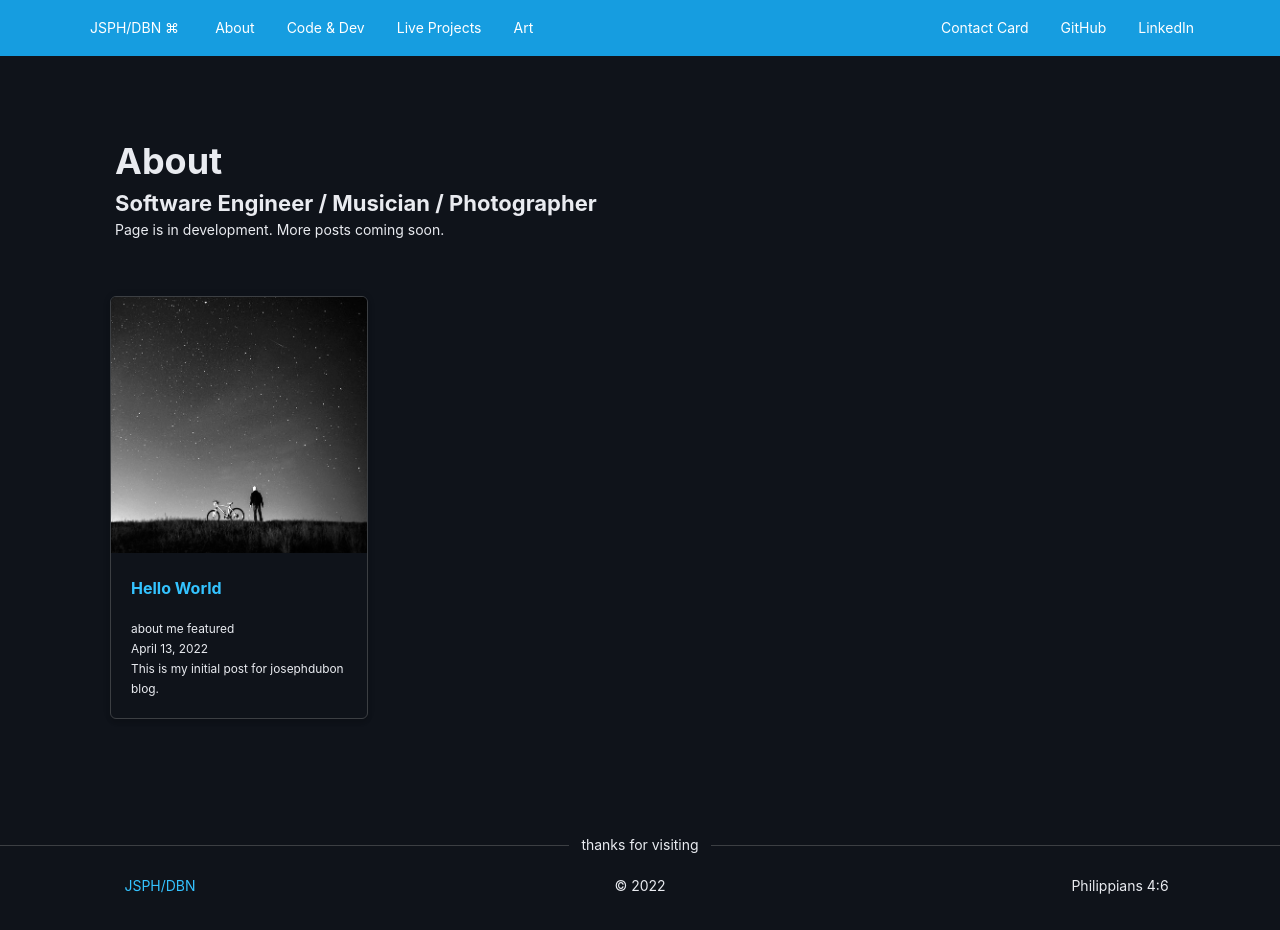
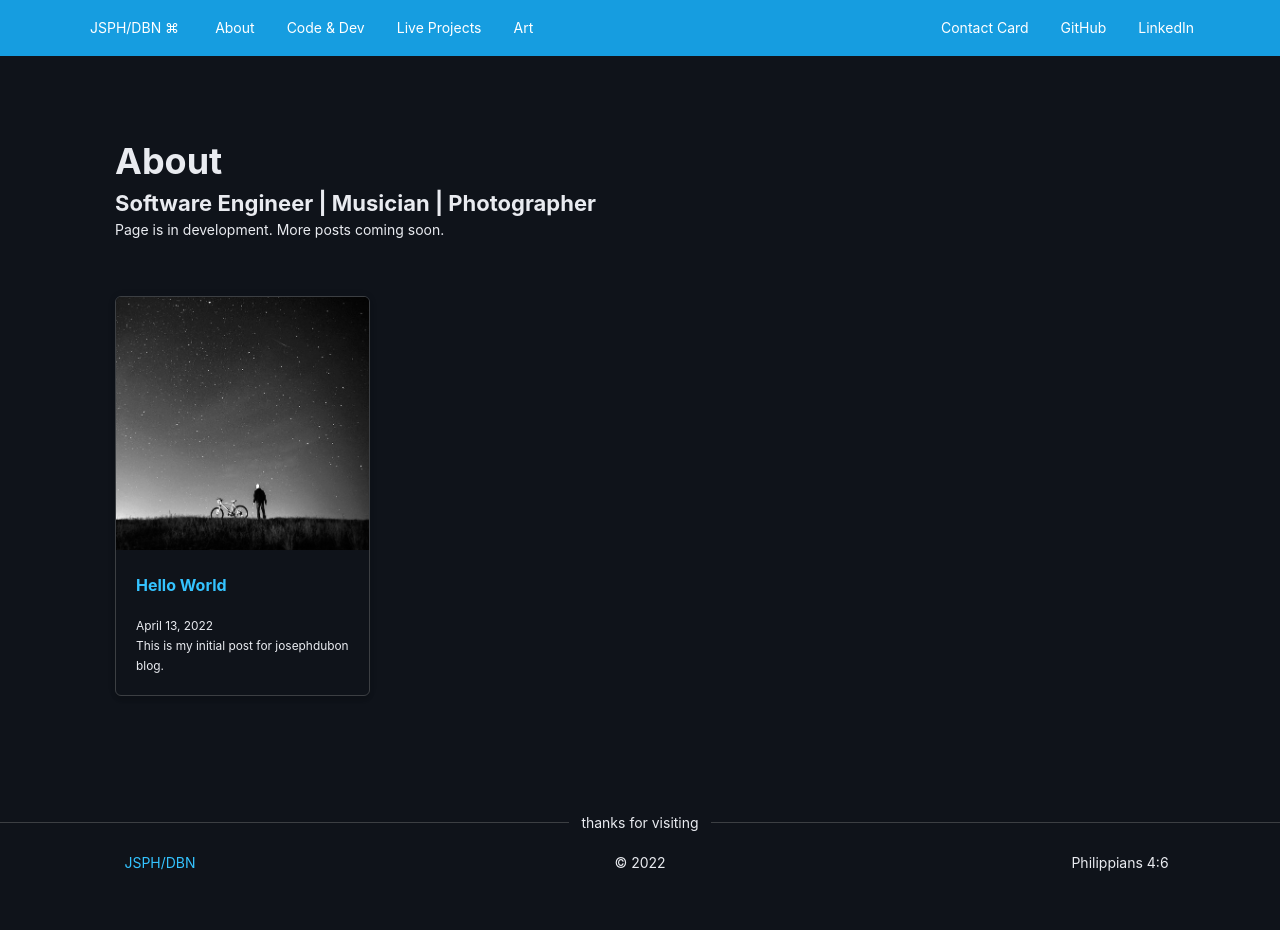
Before and after one commit to josephdubon/josephdubon-blog, a Next.js app: page /about in a window 1280 px wide. Shown: the top 930 px of the page. Built offline with nearby package versions, Linux system fonts and the light colour scheme.

Commit message:
updated styles and structure

```diff
--- a/pages/about.js
+++ b/pages/about.js
@@ -27,18 +27,17 @@ export default function AboutHome({posts}) {
             <Row className='contentContainer'>
                 <Col className='rowTitle' xs={24}>
                     <h2>About</h2>
-                    <h4>Software Engineer / Musician / Photographer</h4>
+                    <h4>Software Engineer | Musician | Photographer</h4>
                     <p>Page is in development. More posts coming soon.</p>
                 </Col>
 
-                <Row>
                 {/* send message if there are no posts */}
                 {posts.length < 1 ? ('There are no posts here yet. Thank you for your patience as I build out my website.') : ('')}
 
                 {/* loop through posts */}
                 {posts.map((post, index) => {
                     return (<span key={index}>
-                            <Col className='contentContainerCenterRow' xs={24} sm={12} md={8} lg={6}>
+                            <Col className='centerFlex' xs={24} sm={12} md={8} lg={6}>
                                 <Panel shaded bordered bodyFill className='postListCard'>
                                     <Image src={post.data.thumbnailUrl} width='500' height='500'/>
                                     <Panel header={<Link
@@ -47,7 +46,7 @@ export default function AboutHome({posts}) {
                                     >
                                         <a>{post.data.title}</a>
                                     </Link>}>
-                                        <small>{post.data.tags.map(tag => tag + ' ')}</small>
+
                                         <p><small>
                                             {post.data.date}
                                             <br/>
@@ -58,7 +57,6 @@ export default function AboutHome({posts}) {
                             </Col>
                         </span>)
                 })}
-                </Row>
             </Row>
         </Grid>
     </Layout>)
```
Lines whose indentation alone changed are shown as unchanged.
